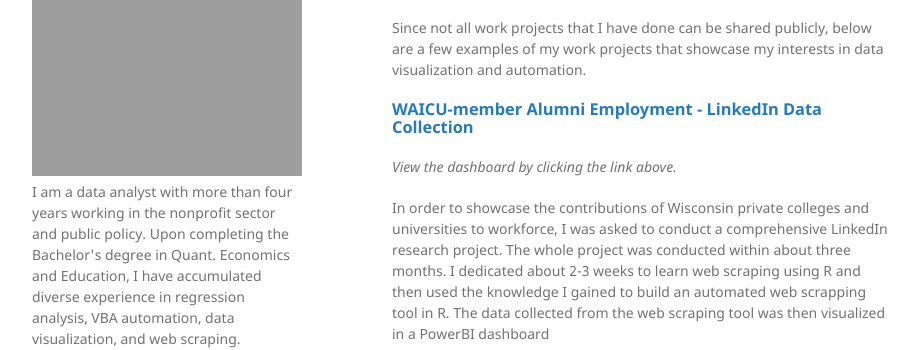
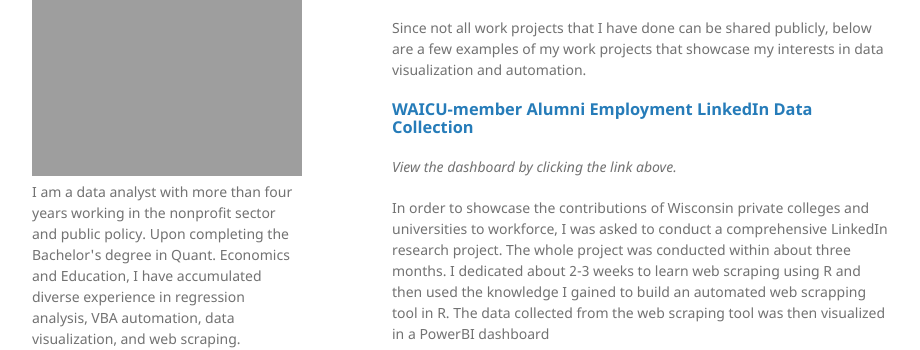
Before and after one commit to lelacelia/github-portfolio, a Jekyll site: the page built from index.md, in a window 1280 px wide and 900 px high. Shown: the part 135-485 px from the top of the window, without its empty margins (178-1098 px from the left). Built offline with Jekyll 4.4.1, drawn with Linux system fonts in a browser that asks for light colours; our own code applies the rules of GitHub Pages for plain Markdown files.

```diff
--- a/index.md
+++ b/index.md
@@ -2,7 +2,7 @@
 ## Work Projects
 Since not all work projects that I have done can be shared publicly, below are a few examples of my work projects that showcase my interests in data visualization and automation.
 
-### [WAICU-member Alumni Employment - LinkedIn Data Collection](https://www.wisconsinsprivatecolleges.org/waicu-alumni-employment-data/)
+### [WAICU-member Alumni Employment LinkedIn Data Collection](https://www.wisconsinsprivatecolleges.org/waicu-alumni-employment-data/)
 _View the dashboard by clicking the link above._
 
 In order to showcase the contributions of Wisconsin private colleges and universities to workforce, I was asked to conduct a comprehensive LinkedIn research project. The whole project was conducted within about three months. I dedicated about 2-3 weeks to learn web scraping using R and then used the knowledge I gained to build an automated web scrapping tool in R. The data collected from the web scraping tool was then visualized in a PowerBI dashboard
```
